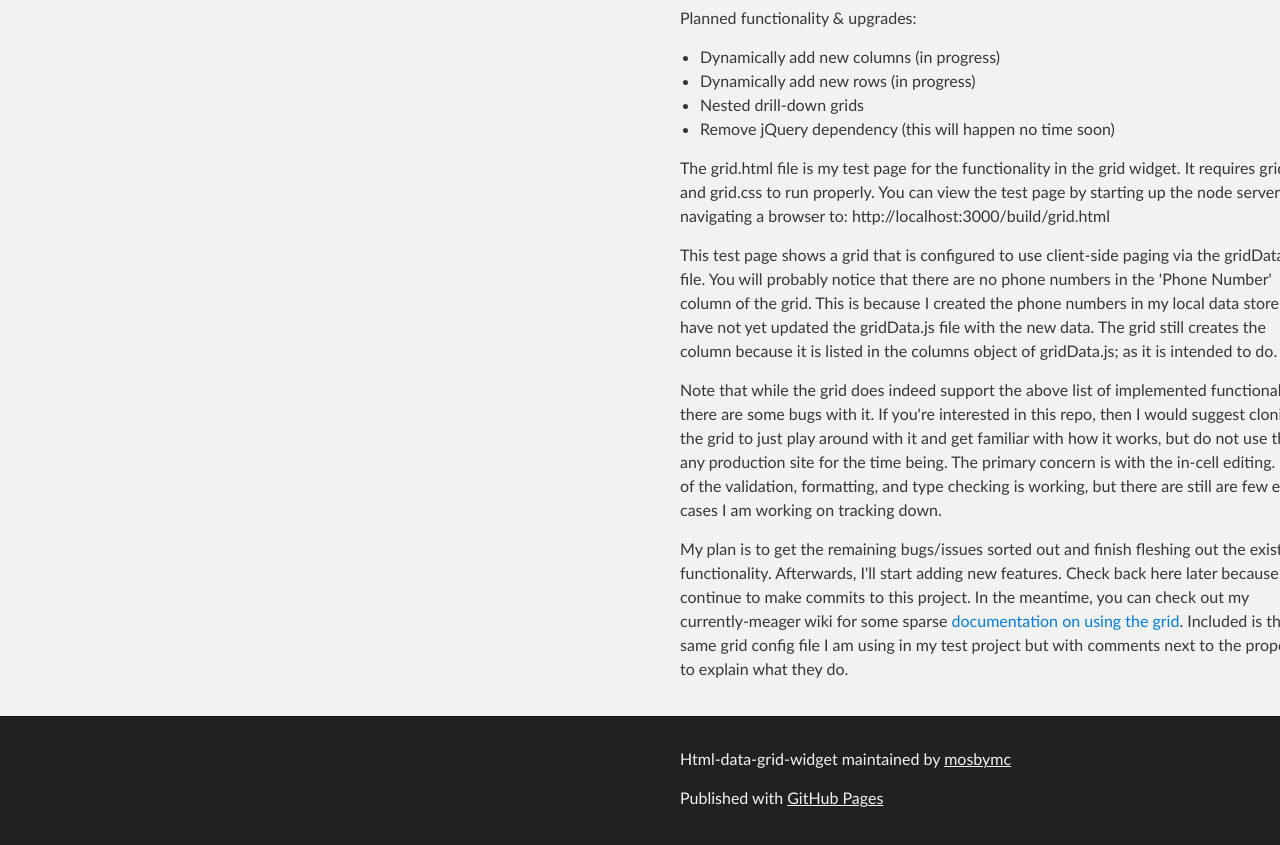
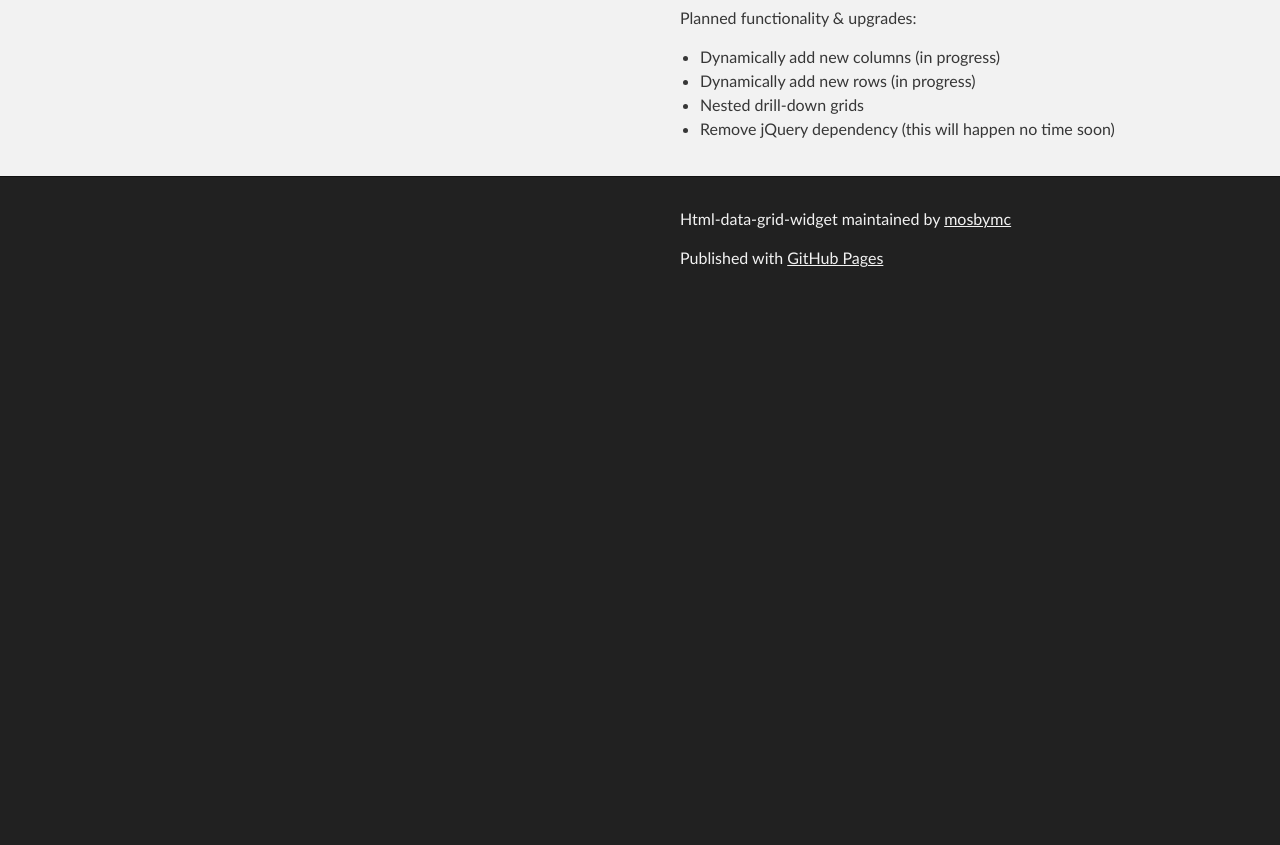
Before and after one commit to mosbymc/HTML-Data-Grid-Widget, a plain HTML site: page index.html in a window 1280 px wide. Shown: the part 1761-2606 px from the top of the page. After the commit the page ends 2066 px from the top, so only its background shows below. Drawn offline with nearby package versions, Linux system fonts and the light colour scheme.

Commit message:
Update index.html

```diff
--- a/index.html
+++ b/index.html
@@ -99,22 +99,6 @@ and then, every so often, the develop branch is merged with Master.</p>
 <li>Nested drill-down grids</li>
 <li>Remove jQuery dependency (this will happen no time soon)</li>
 </ul>
-
-<p>The grid.html file is my test page for the functionality in the grid widget. It requires grid.js, and grid.css to run properly. You can view the test page
-by starting up the node server and navigating a browser to: http://localhost:3000/build/grid.html</p>
-
-<p>This test page shows a grid that is configured to use client-side paging via the gridData.js file. You will probably notice that there are no phone numbers
-in the 'Phone Number' column of the grid. This is because I created the phone numbers in my local data store, but have not yet updated the gridData.js file
-with the new data. The grid still creates the column because it is listed in the columns object of gridData.js; as it is intended to do.</p>
-
-<p>Note that while the grid does indeed support the above list of implemented functionalities, there are some bugs with it. If you're interested in this repo,
-then I would suggest cloning the grid to just play around with it and get familiar with how it works, but do not use this in any production site for the time being.
-The primary concern is with the in-cell editing. Most of the validation, formatting, and type checking is working, but there are still are few edges cases I am working
-on tracking down.</p>
-
-<p>My plan is to get the remaining bugs/issues sorted out and finish fleshing out the existing functionality. Afterwards, I'll start adding new features. Check back here later because
-I will continue to make commits to this project. In the meantime, you can check out my currently-meager wiki for some sparse <a href="https://github.com/mosbymc/HTML-Data-Grid-Widget/wiki">documentation on using the grid</a>.
-Included is the same grid config file I am using in my test project but with comments next to the properties to explain what they do.</p>
       </section>
     </div>
 
```
